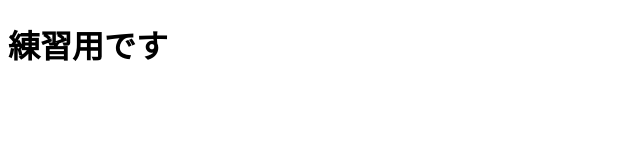
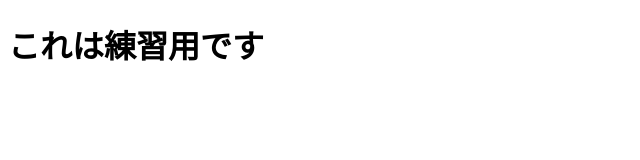
Before and after one commit to hdm82542/git-study, a plain HTML site: page index.html in a window 1280 px wide. Shown: the whole page, without its empty margins (0-640 px from the left). Drawn offline with Linux system fonts and the light colour scheme.

Commit message:
さらに変更

```diff
--- a/index.html
+++ b/index.html
@@ -5,6 +5,6 @@
     <title>サンプルページ</title>
 </head>
 <body>
-    <h1>練習用です</h1>
+    <h1>これは練習用です</h1>
 </body>
 </html>
```
